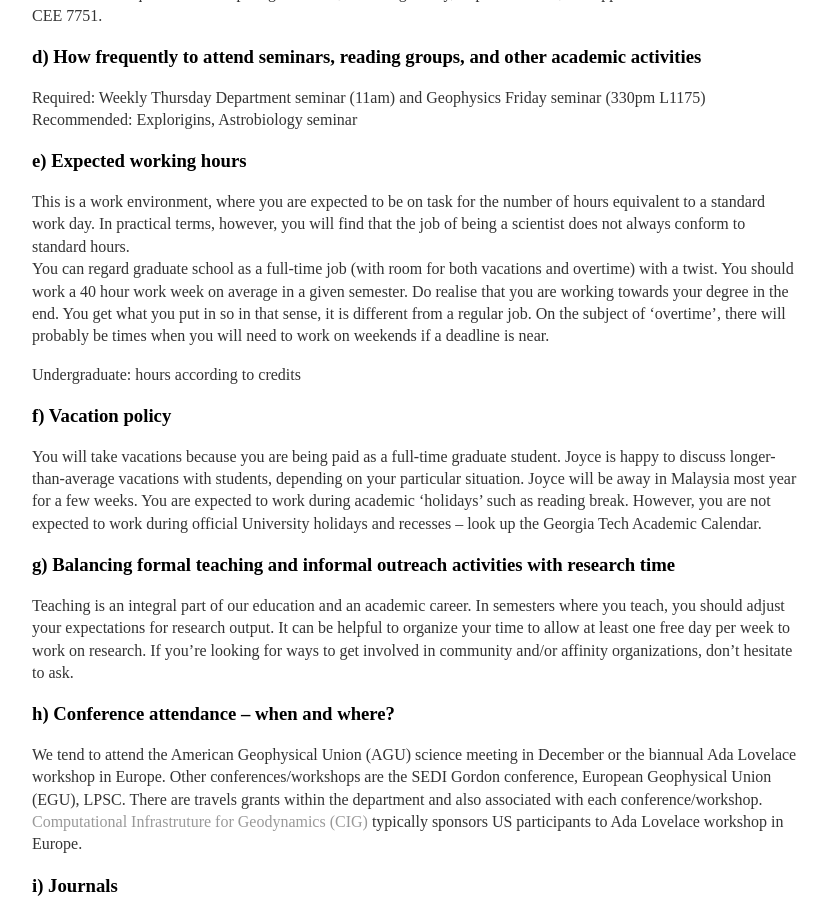
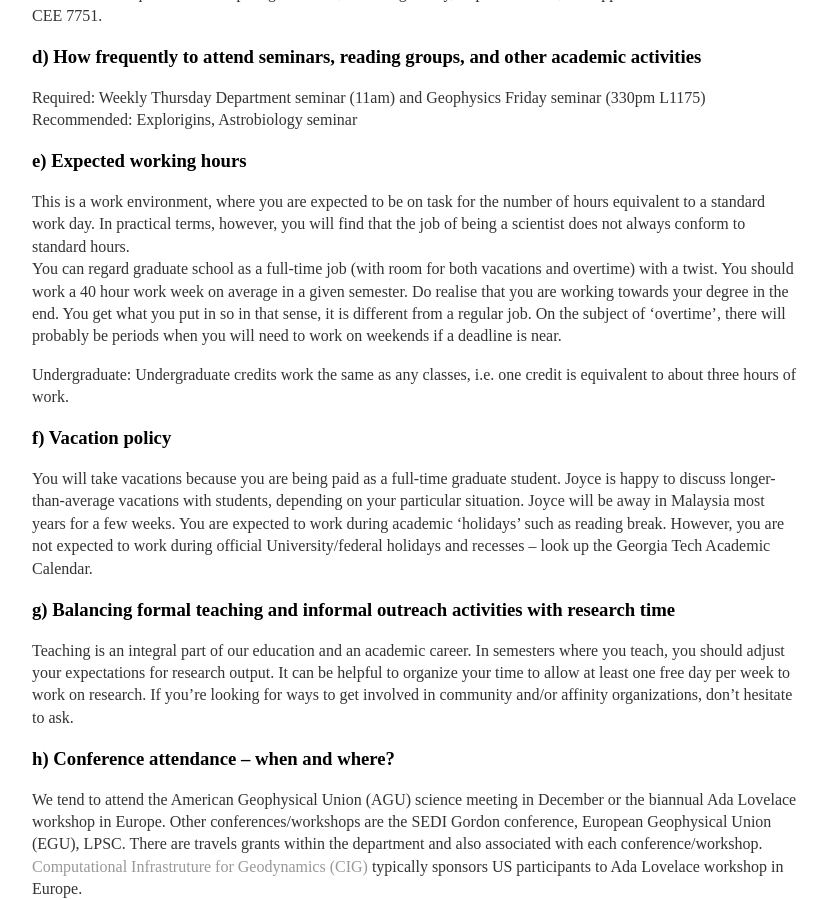
Before and after one commit to joycesim/joycesim.github.io, a Jekyll site: the page built from GroupVision/index.md, in a window 1280 px wide and 900 px high, scrolled down 3547 px. Shown: the whole window, without its empty margins (224-1052 px from the left). Built offline with Jekyll 4.4.1, drawn with Linux system fonts in a browser that asks for light colours; some of the changed text lies outside the part shown.

Commit message:
Update index.md

```diff
--- a/GroupVision/index.md
+++ b/GroupVision/index.md
@@ -54,7 +54,7 @@ Be proactive about eliminating bottlenecks to progress. Do you need to meet with
 It can be difficult to know how to divide your time between reading and writing papers and your research. Most people underestimate how long writing and reading takes.
 “Time is the *only irreplaceable resource” (*except for your life and health – work efficiently, but always be safe!)
 
-Undergraduate credits
+Undergraduate credits work the same as any classes, i.e. one credit is equivalent to about three hours of work.
 
 ### b)    Measures of productivity – what are the benchmarks for progress?
 
@@ -123,14 +123,14 @@ Recommended: Explorigins, Astrobiology seminar
 ### e)     Expected working hours
 
 This is a work environment, where you are expected to be on task for the number of hours equivalent to a standard work day. In practical terms, however, you will find that the job of being a scientist does not always conform to standard hours.
-You can regard graduate school as a full-time job (with room for both vacations and overtime) with a twist. You should work a 40 hour work week on average in a given semester. Do realise that you are working towards your degree in the end. You get what you put in so in that sense, it is different from a regular job. On the subject of ‘overtime’, there will probably be times when you will need to work on weekends if a deadline is near.
+You can regard graduate school as a full-time job (with room for both vacations and overtime) with a twist. You should work a 40 hour work week on average in a given semester. Do realise that you are working towards your degree in the end. You get what you put in so in that sense, it is different from a regular job. On the subject of ‘overtime’, there will probably be periods when you will need to work on weekends if a deadline is near.
 
-Undergraduate: hours according to credits
+Undergraduate: Undergraduate credits work the same as any classes, i.e. one credit is equivalent to about three hours of work.
 
 ### f)     Vacation policy
 
-You will take vacations because you are being paid as a full-time graduate student. Joyce is happy to discuss longer-than-average vacations with students, depending on your particular situation. Joyce will be away in Malaysia most year for a few weeks.
-You are expected to work during academic ‘holidays’ such as reading break. However, you are not expected to work during official University holidays and recesses -- look up the Georgia Tech Academic Calendar.
+You will take vacations because you are being paid as a full-time graduate student. Joyce is happy to discuss longer-than-average vacations with students, depending on your particular situation. Joyce will be away in Malaysia most years for a few weeks.
+You are expected to work during academic ‘holidays’ such as reading break. However, you are not expected to work during official University/federal holidays and recesses -- look up the Georgia Tech Academic Calendar.
 
 ### g)    Balancing formal teaching and informal outreach activities with research time
 
```
Also changed, not shown: other parts of GroupVision/index.md (+1 -1 lines).
